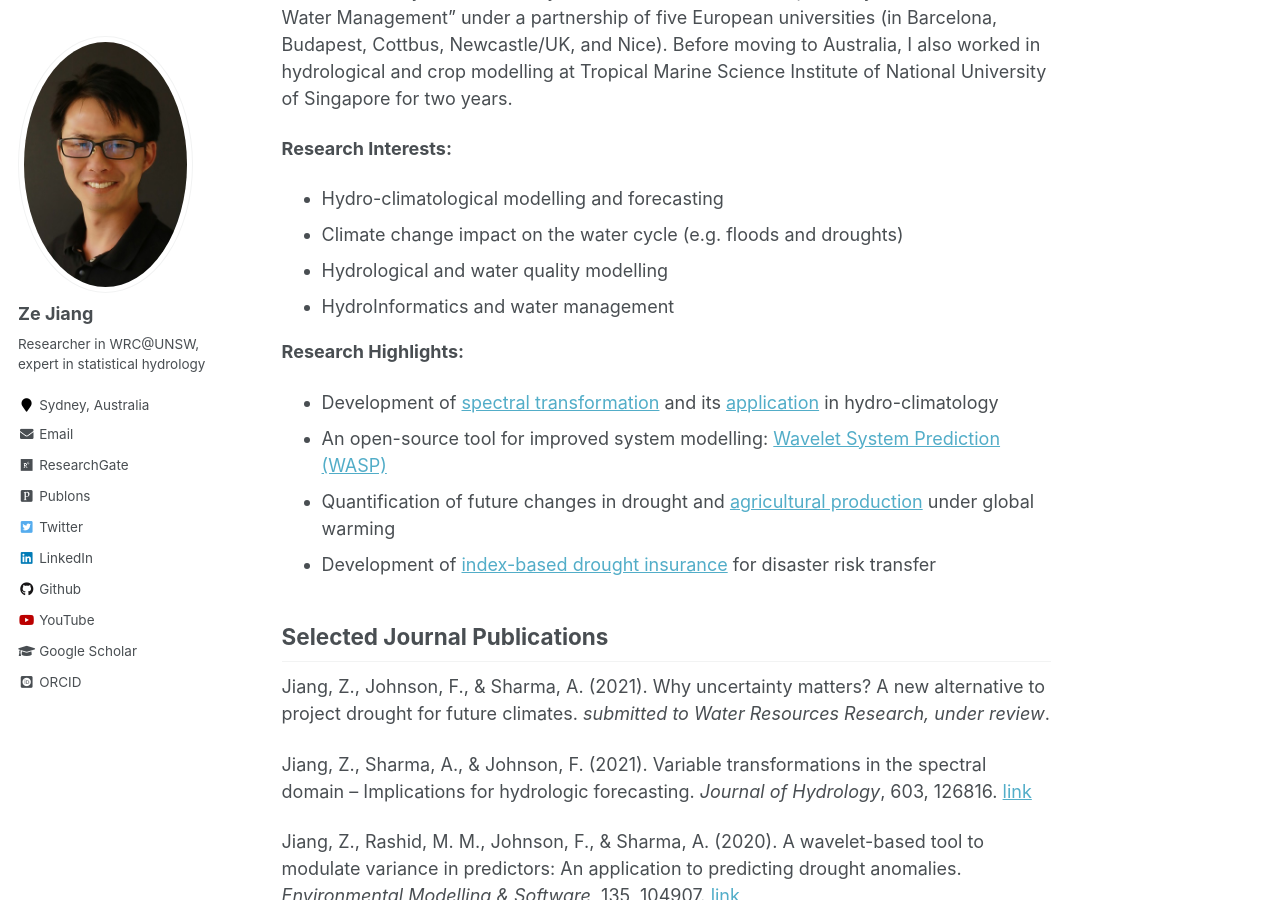
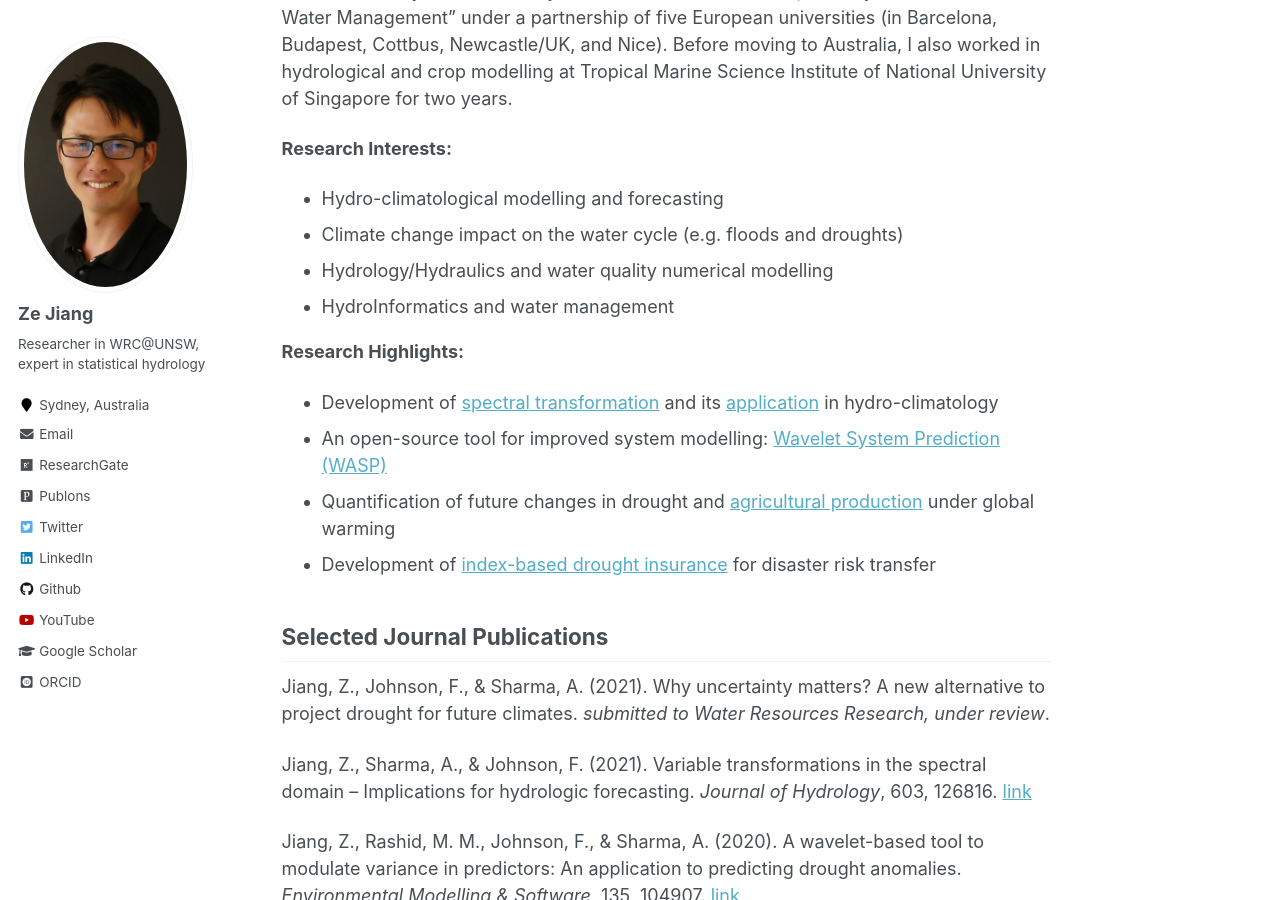
Before and after one commit to zejiang-unsw/zejiang-unsw.github.io, a Jekyll site: the page built from _pages/about.md, in a window 1280 px wide and 900 px high, scrolled down 441 px. Built offline with Jekyll 4.4.1, drawn with Linux system fonts in a browser that asks for light colours; some web fonts are replaced.

Commit message:
update research interests

```diff
--- a/_pages/about.md
+++ b/_pages/about.md
@@ -16,7 +16,7 @@ I am a Postdoctoral Research Fellow in the School of Civil and Environmental Eng
 <b>Research Interests:</b>
 * Hydro-climatological modelling and forecasting
 * Climate change impact on the water cycle (e.g. floods and droughts)
-* Hydrological and water quality modelling
+* Hydrology/Hydraulics and water quality numerical modelling
 * HydroInformatics and water management
 
 <b>Research Highlights:</b>
```
Also changed, not shown: _pages/cv.md (+1 -1 lines).
